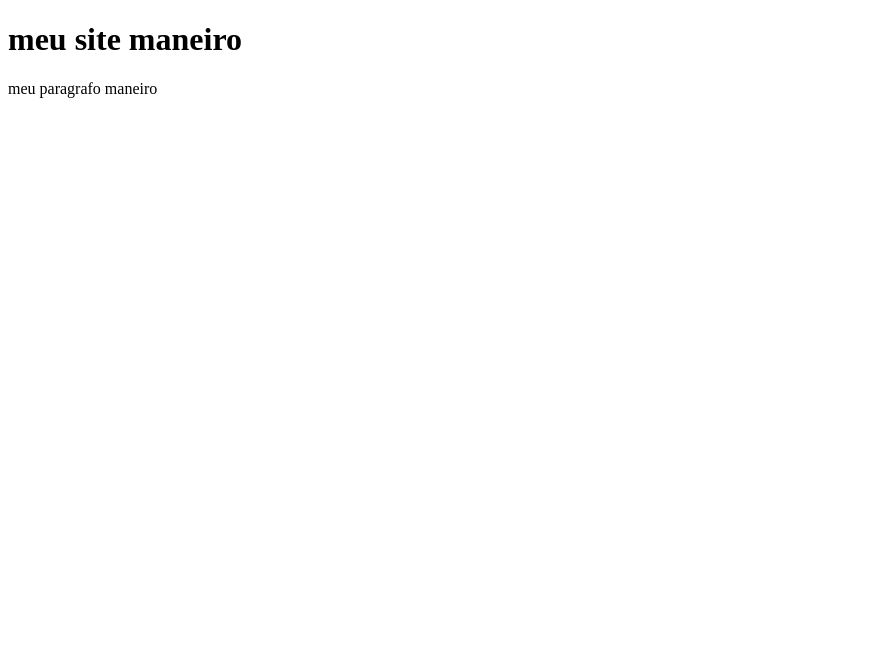
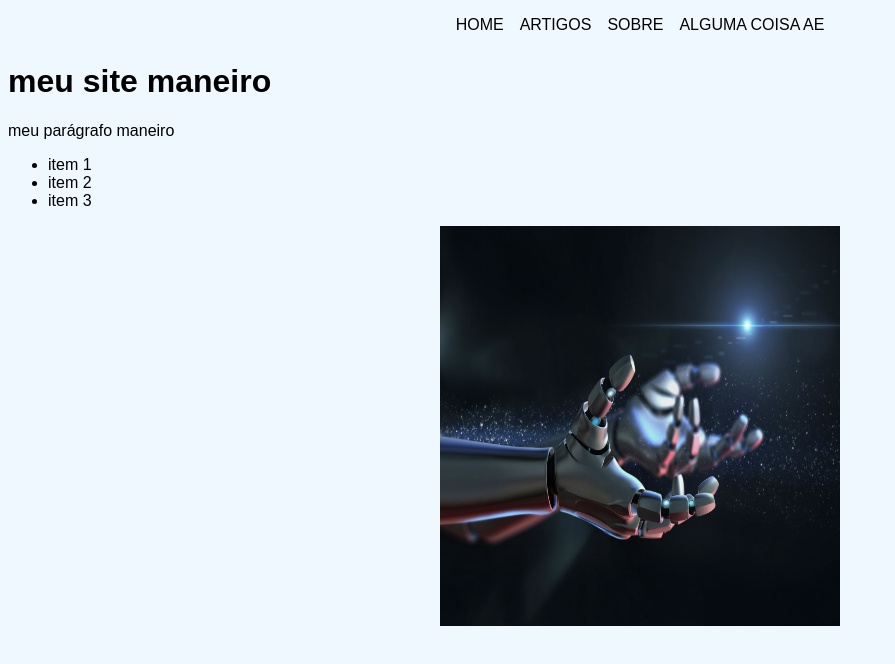
Before and after one commit to DavidC1000/Aula4, a plain HTML site: page index.html in a window 1280 px wide. Shown: the whole page, without its empty margins (0-895 px from the left). Drawn offline with Linux system fonts and the light colour scheme.

Commit message:
terceiro envio

```diff
--- a/css/index.css
+++ b/css/index.css
@@ -1,4 +1,26 @@
 /*folhas de estilos do site*/
 body{font-family: sans-serif;
     font-size: 16px;
+    background-color:aliceblue;
     }
+
+    .primeiro-img{
+      width:400px;
+      height:400PX;
+      display:block;
+      margin: auto;
+    }
+    body > nav {
+        display: flex;
+        justify-content: center;
+    }
+    body > nav > a {
+        display: inline-block;
+        padding: .5rem;
+        text-decoration: none;
+        color:black;
+    }
+    body > nav > a:hover {
+        color: navajowhite;
+        background: darkblue
+    }
--- a/index.html
+++ b/index.html
@@ -5,10 +5,25 @@
     <meta name="viewport" content="width=device-width, initial-scale=1.0">
     <meta http-equiv="X-UA-Compatible" content="ie=edge">
     <title>Document</title>
+    <link rel= "stylesheet" href="css/index.css"
 </head>
 <body>
+        <nav>
+                <a href="index.html"> HOME</a>
+                <a href="artigos"> ARTIGOS</a>
+                <a href="sobre"> SOBRE</a>
+                <a href="alguma coisa ae"> ALGUMA COISA AE</a>
+            </nav>
+
     <h1>meu site maneiro   </h1>
-    <p>meu paragrafo maneiro</p>
+    <p>meu parágrafo maneiro</p>
+    <ul>
+        <li>item 1</li>
+        <li>item 2</li>
+        <li>item 3</li>
+    </ul>
+    <img class= "primeiro-img " src="img/tecnologia.jpg" alt="imagem sobre tecnologia">
+    <script src="js/index.js"></script>
 
 </body>
 </html>
--- a/js/index.js
+++ b/js/index.js
@@ -1,2 +1,12 @@
 /*javacript do site*/
 console.log("aplicação iniciada.");
+
+var img = document.getElementsByTagName('img')[0];
+    document.addEventListener(img, 'click', function(){
+    alert('clicou');
+}, false);
+
+var nav = document.getElementsByTagName('nav')[0];
+nav.addEventListener('click', function(){
+    alert('Navegando');
+}, false);
```
Also changed, not shown: img/tecnologia.jpg (renamed from img/abre-negocios-tecnologia-16jan2019-gettyimages.jpg).
